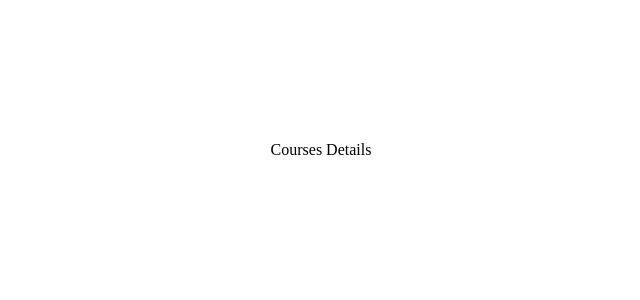
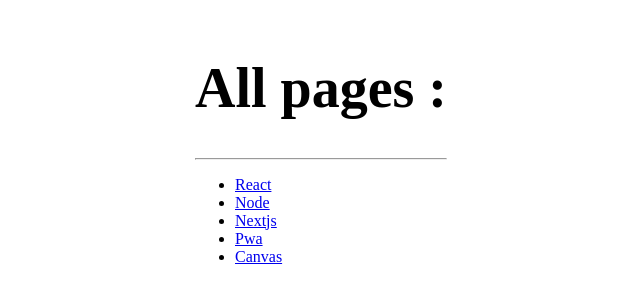
Before and after one commit to Mehdi-haghdoost/practice-nextjs, a Next.js app: page /courses in a window 1280 px wide. Shown: the part 258-558 px from the top of the page, without its empty margins (319-959 px from the left). Built offline with nearby package versions, Linux system fonts and the light colour scheme.

Commit message:
navigate between dynamic routes

```diff
--- a/pages/courses/index.js
+++ b/pages/courses/index.js
@@ -1,8 +1,29 @@
 import React from 'react'
+import Link from 'next/link'
+function index() {
 
-function index() {
+  const courses = [
+    { id: 1, title: 'React', shortName: 'react' },
+    { id: 2, title: 'Node', shortName: 'node' },
+    { id: 3, title: 'Nextjs', shortName: 'next-js' },
+    { id: 4, title: 'Pwa', shortName: 'pwa' },
+    { id: 5, title: 'Canvas', shortName: 'canvas' },
+  ]
+
   return (
-    <div>Courses Details</div>
+    <>
+      <h1>All pages : </h1>
+      <hr />
+
+      <ul>
+        {courses.map((course) => (
+          <li>
+            <Link href={`/courses/${course.shortName}`}>{course.title}</Link>
+          </li>
+        ))}
+
+      </ul>
+    </>
   )
 }
 
```
Also changed, not shown: pages/courses/[shortName].js (added, +13 -0 lines), pages/courses/nextjs.js (deleted, +0 -9 lines), pages/courses/reactjs.js (deleted, +0 -9 lines).
